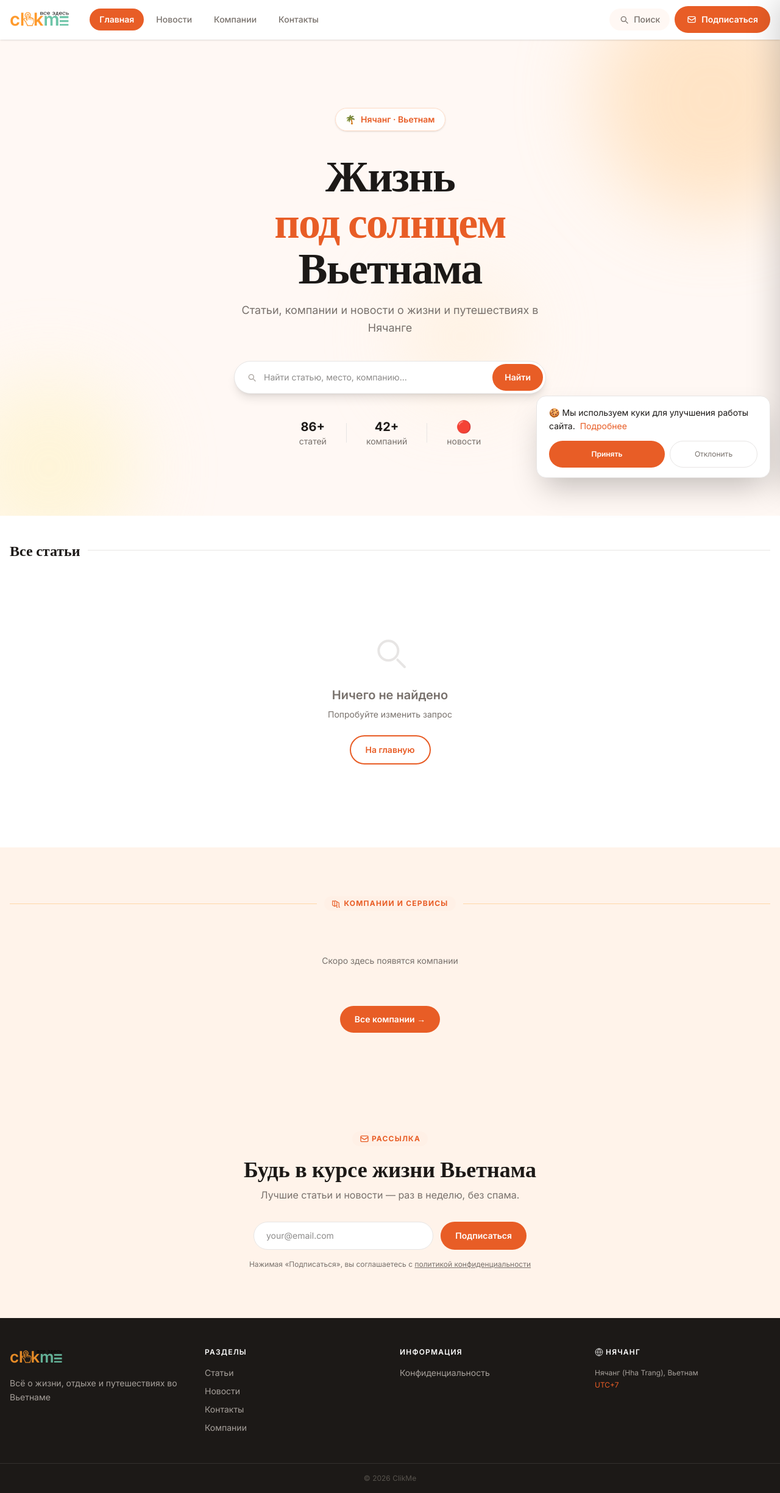
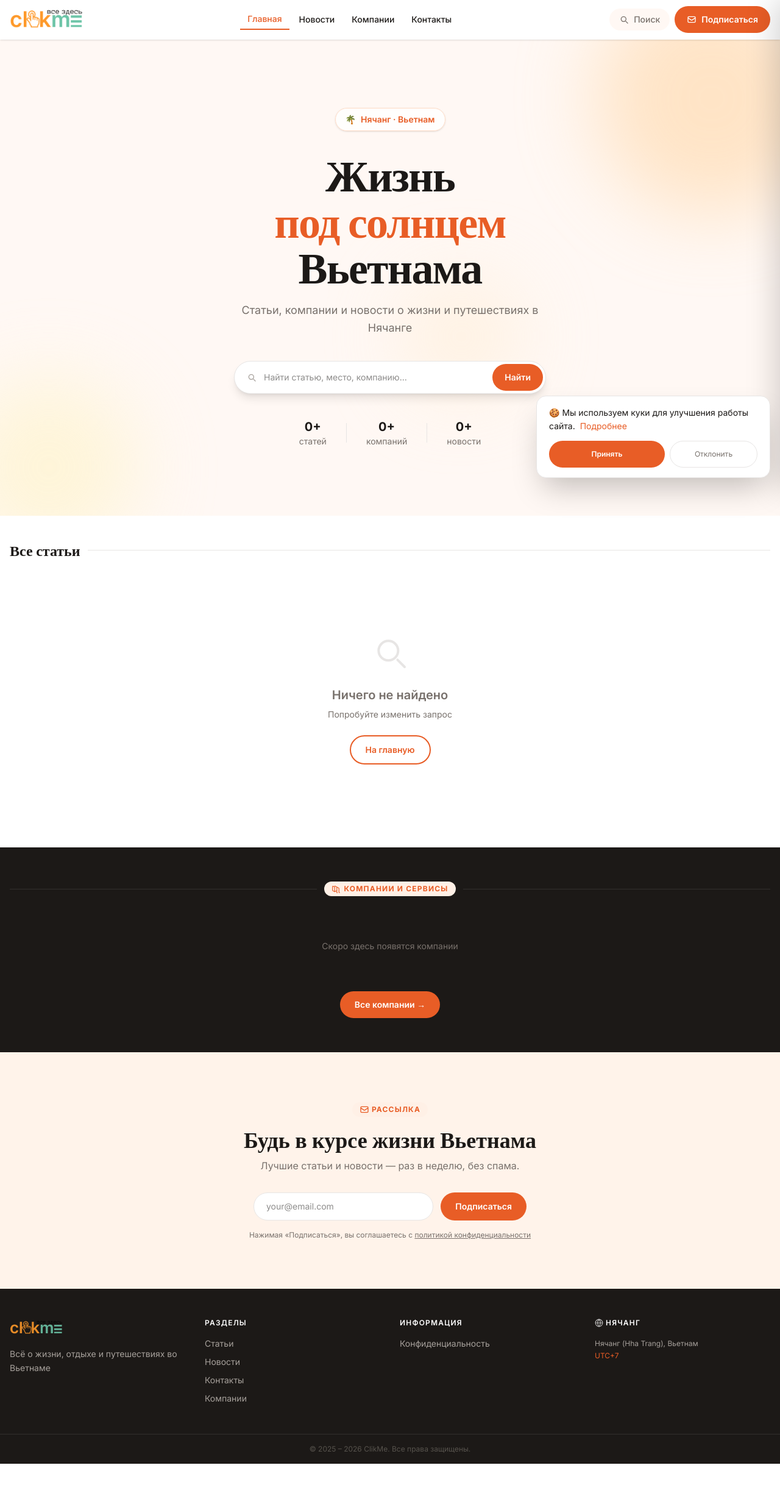
Before and after one commit to colizej/clikme, a Django app: page / in a window 1280 px wide. Shown: the whole page at 61% size. After the commit the page ends 2401 px from the top, so only its background shows below. Run offline with Django 5.2, Linux system fonts and the light colour scheme; data that the repository does not hold is empty.

Commit message:
style: navbar lighter active state, centered menu, bigger logo, dark vendors section, real hero stats, footer copyright 2025

```diff
--- a/apps/blog/views.py
+++ b/apps/blog/views.py
@@ -48,7 +48,10 @@ class HomeView(ListView):
 
     def get_context_data(self, **kwargs):
         ctx = super().get_context_data(**kwargs)
-        ctx['top_vendors'] = Vendor.objects.filter(is_active=True, approved=True)[:12]
+        ctx['top_vendors'] = Vendor.objects.filter(is_active=True, approved=True)[:10]
+        ctx['stats_articles'] = Article.objects.filter(is_published=True).count()
+        ctx['stats_vendors'] = Vendor.objects.filter(is_active=True, approved=True).count()
+        ctx['stats_news'] = NewsItem.objects.filter(status=NewsItem.PUBLISHED).count()
         ctx['all_tags'] = (
             Tag.objects
             .annotate(cnt=Count('article'))
--- a/templates/base.html
+++ b/templates/base.html
@@ -84,26 +84,26 @@
 
       {# Logo #}
       <a href="/" class="shrink-0 flex items-center">
-        <img src="{% static 'img/logo.png' %}" alt="ClikMe" class="h-9 w-auto">
+        <img src="{% static 'img/logo.png' %}" alt="ClikMe" class="h-11 w-auto">
       </a>
 
       {# Desktop nav — center #}
       {% with path=request.path %}
-      <nav class="hidden lg:flex items-center gap-1 flex-1">
+      <nav class="hidden lg:flex items-center gap-1 flex-1 justify-center">
         <a href="/"
-           class="px-4 py-2 rounded-full text-sm font-medium transition-colors {% if path == '/' %}text-white bg-(--color-accent) font-semibold{% else %}text-(--color-text-muted) hover:text-(--color-accent) hover:bg-(--color-accent-light){% endif %}">
+           class="px-3 py-1.5 text-sm font-medium transition-colors {% if path == '/' %}text-(--color-accent) border-b-2 border-(--color-accent){% else %}text-(--color-text) hover:text-(--color-accent){% endif %}">
           {% trans "Главная" %}
         </a>
         <a href="/news/"
-           class="px-4 py-2 rounded-full text-sm font-medium transition-colors {% if '/news/' in path %}text-white bg-(--color-accent) font-semibold{% else %}text-(--color-text-muted) hover:text-(--color-accent) hover:bg-(--color-accent-light){% endif %}">
+           class="px-3 py-1.5 text-sm font-medium transition-colors {% if '/news/' in path %}text-(--color-accent) border-b-2 border-(--color-accent){% else %}text-(--color-text) hover:text-(--color-accent){% endif %}">
           {% trans "Новости" %}
         </a>
         <a href="/vendors/"
-           class="px-4 py-2 rounded-full text-sm font-medium transition-colors {% if '/vendors/' in path %}text-white bg-(--color-accent) font-semibold{% else %}text-(--color-text-muted) hover:text-(--color-accent) hover:bg-(--color-accent-light){% endif %}">
+           class="px-3 py-1.5 text-sm font-medium transition-colors {% if '/vendors/' in path %}text-(--color-accent) border-b-2 border-(--color-accent){% else %}text-(--color-text) hover:text-(--color-accent){% endif %}">
           {% trans "Компании" %}
         </a>
         <a href="/contacts/"
-           class="px-4 py-2 rounded-full text-sm font-medium transition-colors {% if path == '/contacts/' %}text-white bg-(--color-accent) font-semibold{% else %}text-(--color-text-muted) hover:text-(--color-accent) hover:bg-(--color-accent-light){% endif %}">
+           class="px-3 py-1.5 text-sm font-medium transition-colors {% if path == '/contacts/' %}text-(--color-accent) border-b-2 border-(--color-accent){% else %}text-(--color-text) hover:text-(--color-accent){% endif %}">
           {% trans "Контакты" %}
         </a>
       </nav>
@@ -359,7 +359,7 @@
     </div>
 
     <div class="border-t border-white/10 py-4 text-center text-xs text-stone-600">
-      &copy; {% now "Y" %} ClikMe
+      &copy; 2025 – {% now "Y" %} ClikMe. Все права защищены.
     </div>
   </footer>
 
--- a/templates/blog/home.html
+++ b/templates/blog/home.html
@@ -50,17 +50,17 @@
       {# Stats / social proof #}
       <div class="flex items-center justify-center gap-8 mt-10 text-sm text-(--color-text-muted)">
         <div class="text-center">
-          <p class="font-bold text-xl text-(--color-text)">86+</p>
+          <p class="font-bold text-xl text-(--color-text)">{{ stats_articles }}+</p>
           <p>{% trans "статей" %}</p>
         </div>
         <div class="w-px h-8 bg-(--color-border)"></div>
         <div class="text-center">
-          <p class="font-bold text-xl text-(--color-text)">42+</p>
+          <p class="font-bold text-xl text-(--color-text)">{{ stats_vendors }}+</p>
           <p>{% trans "компаний" %}</p>
         </div>
         <div class="w-px h-8 bg-(--color-border)"></div>
         <div class="text-center">
-          <p class="font-bold text-xl text-(--color-text)">🔴</p>
+          <p class="font-bold text-xl text-(--color-text)">{{ stats_news }}+</p>
           <p>{% trans "новости" %}</p>
         </div>
       </div>
@@ -270,12 +270,12 @@
   {# DISCOVER SECTION — только на главной                               #}
   {# ════════════════════════════════════════════════════════════════════ #}
   {% if not request.GET.q and not request.GET.category and page_obj.number == 1 %}
-  <section class="ck-section-warm">
+  <section class="py-14 bg-(--color-dark)">
     <div class="max-w-7xl mx-auto px-4">
       <div class="flex items-center gap-3 mb-10">
-        <div class="h-px flex-1 bg-orange-200"></div>
+        <div class="h-px flex-1 bg-white/10"></div>
         <span class="ck-pill flex items-center gap-1.5"><svg class="w-3.5 h-3.5" fill="none" viewBox="0 0 24 24" stroke="currentColor" stroke-width="2"><path stroke-linecap="round" stroke-linejoin="round" d="M9 20l-5.447-2.724A1 1 0 013 16.382V5.618a1 1 0 011.447-.894L9 7m0 13l6-3m-6 3V7m6 16l4.553 2.276A1 1 0 0021 21.382V10.618a1 1 0 00-.553-.894L15 7m0 16V7m0 0L9 4"/></svg> {% trans "Компании и сервисы" %}</span>
-        <div class="h-px flex-1 bg-orange-200"></div>
+        <div class="h-px flex-1 bg-white/10"></div>
       </div>
         <div class="grid grid-cols-3 sm:grid-cols-4 md:grid-cols-5 gap-4">
         {% for item in top_vendors %}
```
Also changed, not shown: static/css/style.css.
